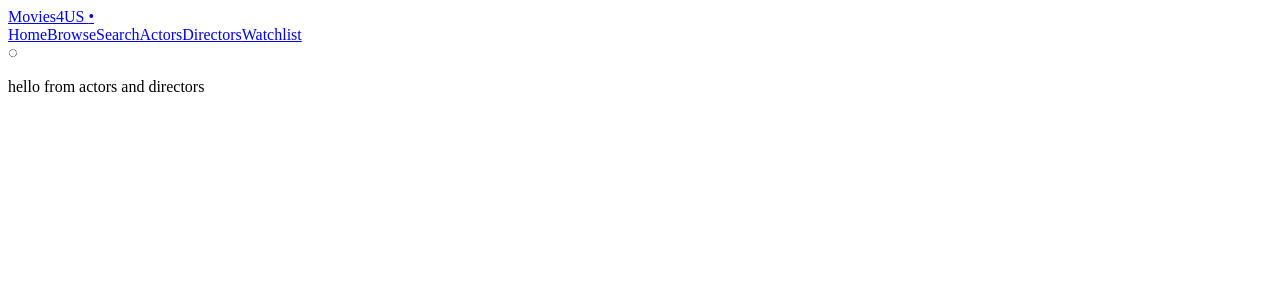
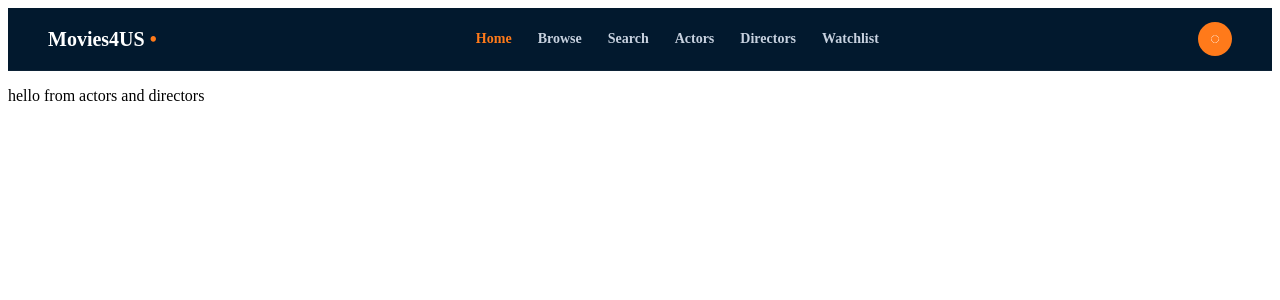
Before and after one commit to Hadookhan/thematic_project_Y2, a React (Vite) app: page /info in a window 1280 px wide. Shown: the top 300 px of the page. Built offline with nearby package versions, Linux system fonts and the light colour scheme; no server answers.

Commit message:
navbar
set up routing and navbar and the css

```diff
--- a/src/components/navbar.css
+++ b/src/components/navbar.css
@@ -1,52 +1,48 @@
 .navbar {
+  height: 62px;
+  padding: 0 40px;
+  background: #02192e;
+  border-bottom: 1px solid rgba(255, 255, 255, 0.04);
   display: flex;
+  align-items: center;
   justify-content: space-between;
-  align-items: center;
-  padding: 20px 40px;
-  background: #111827;
-  border-bottom: 1px solid #1f2937;
 }
 
 .logo {
-  font-size: 26px;
-  font-weight: bold;
-  color: #f97316;
+  font-size: 20px;
+  font-weight: 700;
+  color: white;
+  text-decoration: none;
+}
+
+.logo-dot {
+  color: #ff7a1a;
 }
 
 .nav-links {
   display: flex;
-  gap: 24px;
+  gap: 26px;
+  align-items: center;
 }
 
-.nav-links a {
-  display: flex;
-  align-items: center;
-  gap: 8px;
-  color: white;
+.nav-link {
+  color: #c7d1df;
+  font-size: 14px;
+  font-weight: 600;
   text-decoration: none;
-  font-size: 14px;
-  transition: color 0.2s ease;
 }
 
-.nav-links a:hover {
-  color: #f97316;
+.nav-link.active {
+  color: #ff7a1a;
 }
 
-.signin {
-  color: #f97316;
-  font-size: 22px;
-  cursor: pointer;
+.profile-circle {
+  width: 34px;
+  height: 34px;
+  border-radius: 50%;
+  background: #ff7a1a;
+  color: white;
+  display: grid;
+  place-items: center;
+  font-size: 16px;
 }
-
-@media (max-width: 1000px) {
-  .navbar {
-    flex-wrap: wrap;
-    gap: 16px;
-    padding: 18px 20px;
-  }
-
-  .nav-links {
-    flex-wrap: wrap;
-    gap: 16px;
-  }
-}
--- a/src/components/navbar.jsx
+++ b/src/components/navbar.jsx
@@ -1,36 +1,20 @@
-import {    Link } from "react-router-dom";
+import { Link } from "react-router-dom";
+import "./navbar.css";
 
 function Navbar() {
-    return (
-        <header className="navbar">
+  return (
+    <header className="navbar">
       <Link to="/" className="logo">
         Movies4US <span className="logo-dot">•</span>
       </Link>
 
       <nav className="nav-links">
-        <Link to="/" className="nav-link active">
-          Home
-        </Link>
-
-        <a href="#" className="nav-link">
-          Browse
-        </a>
-
-        <a href="#" className="nav-link">
-          Search
-        </a>
-
-        <a href="#" className="nav-link">
-          Actors
-        </a>
-
-        <a href="#" className="nav-link">
-          Directors
-        </a>
-
-        <a href="#" className="nav-link">
-          Watchlist
-        </a>
+        <Link to="/" className="nav-link active">Home</Link>
+        <Link to="/browse" className="nav-link">Browse</Link>
+        <Link to="/search" className="nav-link">Search</Link>
+        <Link to="/info" className="nav-link">Actors</Link>
+        <Link to="/info" className="nav-link">Directors</Link>
+        <a href="#" className="nav-link">Watchlist</a>
       </nav>
 
       <div className="profile-circle">◌</div>
```
